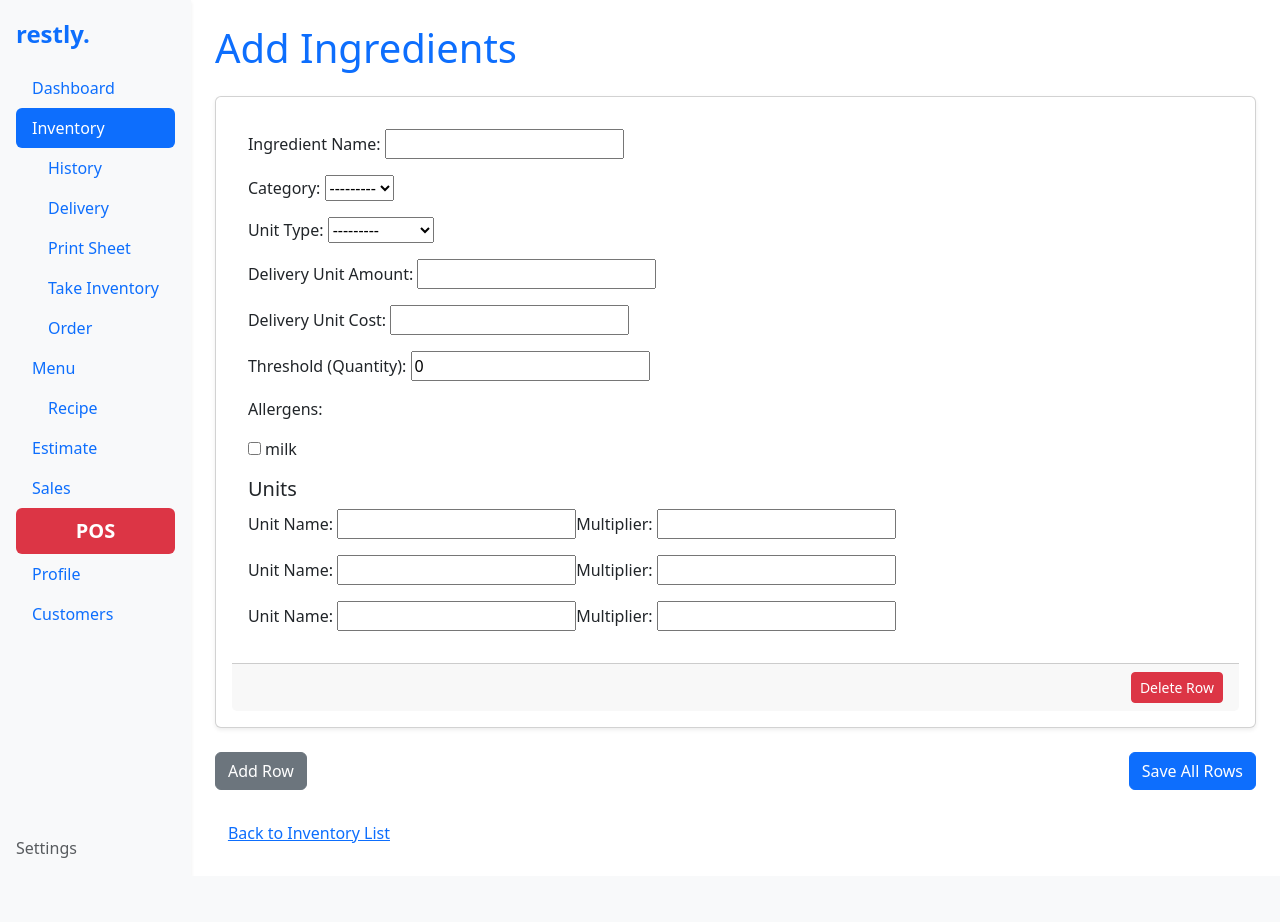
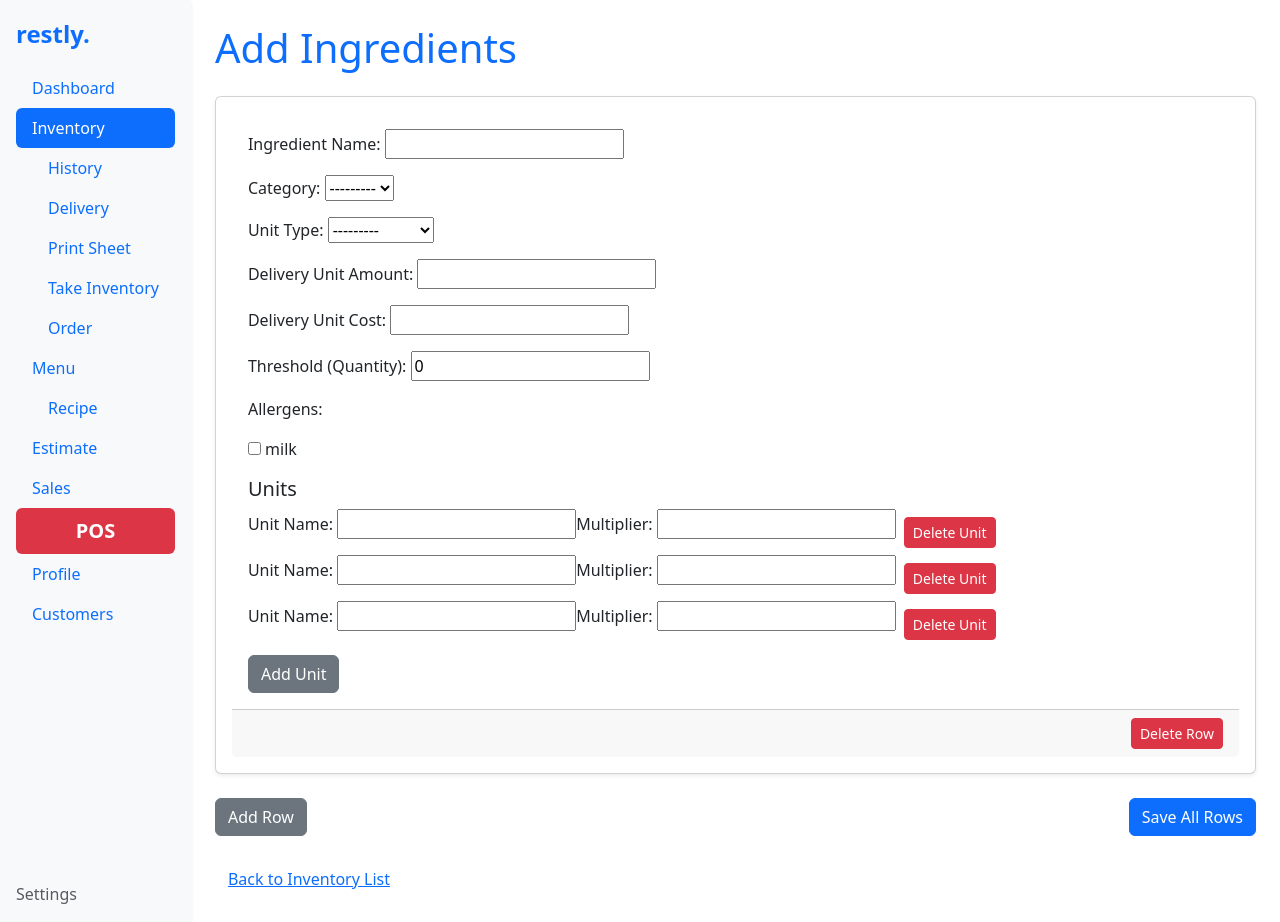
Before and after one commit to MaxIyad/restly, a Django app: page /inventory/row-add/ in a window 1280 px wide. Before the commit the page ends 858 px from the top, so only its background shows below. Run offline with Django 5.2, Linux system fonts and the light colour scheme; data comes from the database, SQL or seed files in the repository; both versions use the stored data as it was after the commit; parts of the project's set-up code (start-up, migrations or seed data) failed here and were passed over.

Commit message:
row-add: non-working delete button

```diff
--- a/inventory/templates/inventory/row_add.html
+++ b/inventory/templates/inventory/row_add.html
@@ -24,13 +24,17 @@ Add Ingredients
                 {{ form.as_p }}
                 <div class="unit-section">
                     <h5 class="mt-3">Units</h5>
+                    <div class="unit-forms">
                         {% for unit_form in unit_formsets|slice:":3" %}
                         {% for unit in unit_form %}
                         <div class="unit-row d-flex align-items-center">
                             {{ unit.as_p }}
+                            <button type="button" class="btn btn-danger btn-sm ms-2 delete-unit">Delete Unit</button>
                         </div>
                         {% endfor %}
                         {% endfor %}
+                    </div>
+                    <button type="button" class="btn btn-secondary add-unit mt-2">Add Unit</button>
                 </div>
             </div>
             <div class="card-footer text-end">
@@ -53,14 +57,14 @@ Add Ingredients
 
 <script>
 document.addEventListener('DOMContentLoaded', () => {
-    const maxUnits = 3;
+    const maxUnits = 3; // Maximum units per ingredient row
 
-    // Add functionality for "Add Unit" button
+    // Add new unit row
     document.querySelectorAll('.add-unit').forEach(button => {
         button.addEventListener('click', function () {
             const unitSection = this.closest('.unit-section');
-            const unitFields = unitSection.querySelector('.unit-fields');
-            const currentUnits = unitFields.children.length;
+            const unitForms = unitSection.querySelector('.unit-forms');
+            const currentUnits = unitForms.querySelectorAll('.unit-row').length;
 
             if (currentUnits >= maxUnits) {
                 alert('You can add a maximum of 3 units.');
@@ -72,28 +76,55 @@ Add Ingredients
             newUnitRow.innerHTML = `
                 <input type="text" name="unit-name-${currentUnits}" class="form-control w-auto" placeholder="Unit Name">
                 <input type="number" name="unit-multiplier-${currentUnits}" class="form-control w-auto ms-2" placeholder="Multiplier">
-                <button type="button" class="btn btn-danger btn-sm remove-unit ms-2">Remove Unit</button>
+                <button type="button" class="btn btn-danger btn-sm ms-2 delete-unit">Delete Unit</button>
             `;
 
-            unitFields.appendChild(newUnitRow);
+            unitForms.appendChild(newUnitRow);
 
-            // Add remove functionality for the new unit
-            newUnitRow.querySelector('.remove-unit').addEventListener('click', () => {
+            // Attach delete functionality to the new "Delete Unit" button
+            newUnitRow.querySelector('.delete-unit').addEventListener('click', () => {
                 newUnitRow.remove();
             });
         });
     });
 
-    // Add remove functionality for existing units
-    document.querySelectorAll('.remove-unit').forEach(button => {
+    // Delete unit row
+    document.querySelectorAll('.delete-unit').forEach(button => {
         button.addEventListener('click', function () {
-            this.parentElement.remove();
-        });
+            this.closest('.unit-row').remove();
         });
     });
 
+    // Delete ingredient row
+    document.querySelectorAll('.remove-row').forEach(button => {
+        button.addEventListener('click', function () {
+            this.closest('.ingredient-row').remove();
+        });
+    });
 
-    // Add event listeners to existing rows for units
-    document.querySelectorAll('.ingredient-row').forEach(attachUnitButtons);
+    // Add new ingredient row
+    document.getElementById('add-row').addEventListener('click', () => {
+        const rowsContainer = document.getElementById('rows-container');
+        const newRow = rowsContainer.firstElementChild.cloneNode(true);
+
+        // Clear inputs in the new row
+        newRow.querySelectorAll('input').forEach(input => {
+            input.value = '';
+        });
+
+        // Attach delete functionality for units and rows in the new row
+        newRow.querySelectorAll('.delete-unit').forEach(button => {
+            button.addEventListener('click', function () {
+                this.closest('.unit-row').remove();
+            });
+        });
+
+        newRow.querySelector('.remove-row').addEventListener('click', function () {
+            newRow.remove();
+        });
+
+        rowsContainer.appendChild(newRow);
+    });
+});
 </script>
 {% endblock %}
```
Also changed, not shown: db.sqlite3. Lines whose indentation alone changed are shown as unchanged.
